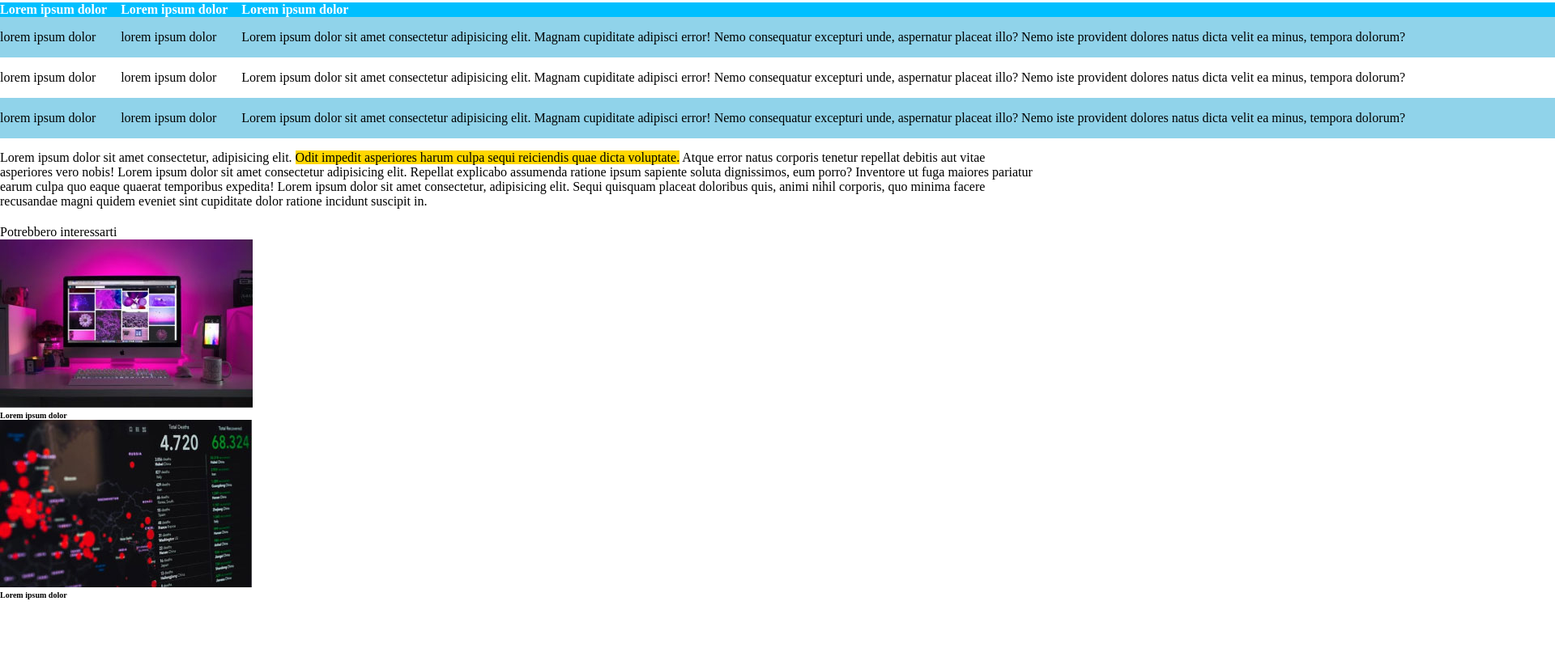
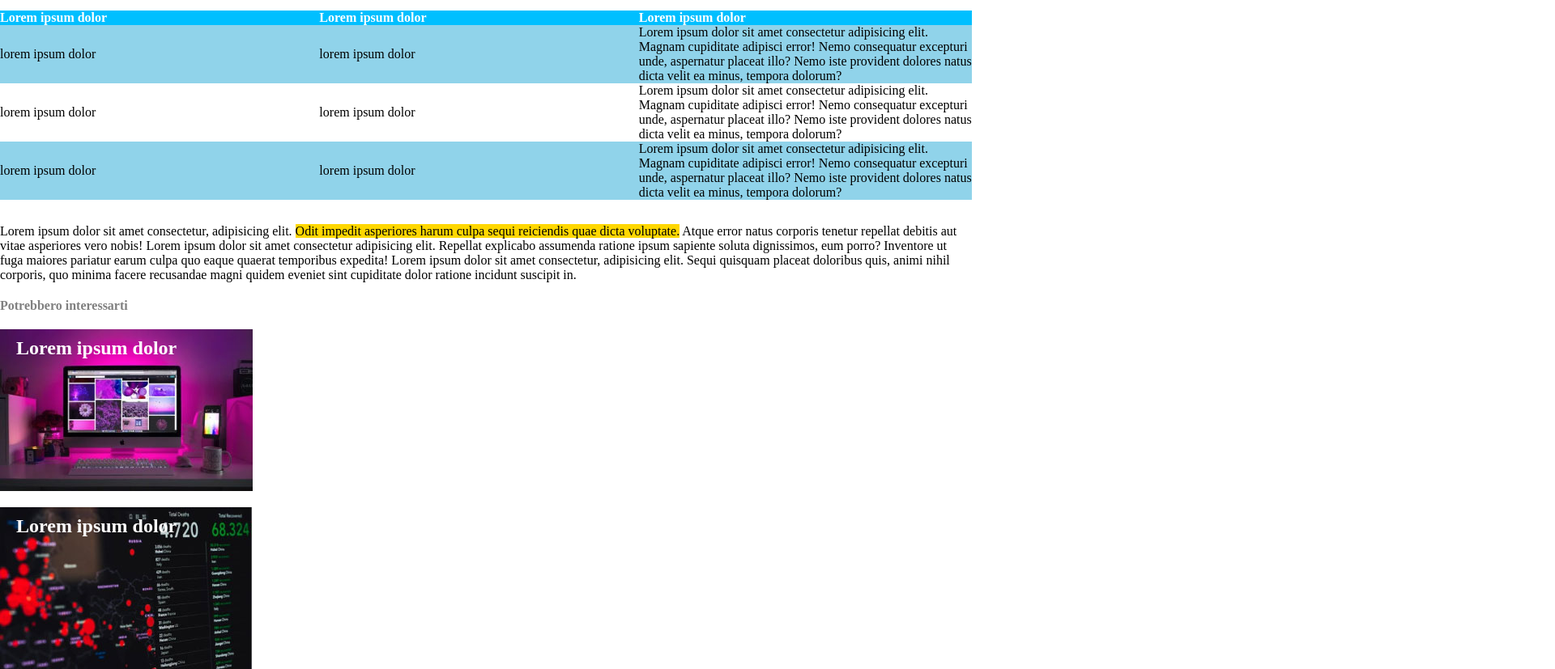
Before and after one commit to StefanoAntonelli93/html-css-booleaner, a plain HTML site: page index.html in a window 1280 px wide. Shown: the part 942-1769 px from the top of the page at 81% size, 1920 px wide, since content can reach past the window. Before the commit the page ends 1683 px from the top, so only its background shows below. Drawn offline with Linux system fonts and the light colour scheme.

Commit message:
[UPD) add footer and END EXERCISE

```diff
--- a/index.html
+++ b/index.html
@@ -19,8 +19,8 @@
         <main>
             <!-- titolo -->
             <h1 class="title">Internet deve essere al servizio del "bene pubblico" : il manifesto di Tim Bernes-Lee</h1>
-            <p class="subtitle">Scritto da <span class="blue">The Booleaner</span></p>
-            <p class="data">il 10/10/2020<p>
+            <p class="subtitle"><strong>Scritto da <span class="blue">The Booleaner</span></strong></p>
+            <p class="data"><strong>il 10/10/2020</strong><p>
             <!-- foto1-2 -->
             <img src="./img/tim-1.jpg" alt="tim1">
             <img src="./img/tim-2.jpg" alt="tim2">
@@ -67,11 +67,14 @@
         </main>
         <!-- footer -->
         <footer>
-            <p class="footer-text">Potrebbero interessarti</p>
-            <img src="./img/monitor.jpg" alt="monitor">
-            <h2 class="photo-text">Lorem ipsum dolor</h2>
-            <img src="./img/graph.jpg" alt="graph">
-            <h2 class="photo-text">Lorem ipsum dolor</h2>
+            <p class="footer-text"><strong>Potrebbero interessarti</strong></p>
+            <div class="monitor">
+                <h2>Lorem ipsum dolor</h2>
+            </div>
+            <div class="graph">
+                <h2>Lorem ipsum dolor</h2>
+            </div>
+
         </footer>
     </div>
 </body>
--- a/style.css
+++ b/style.css
@@ -3,13 +3,17 @@
     padding: 0;
     box-sizing: border-box;
 
+}
 
+body{
+    width: 1200px;
+    margin: o auto;
 }
 
 header {
     background-image:url(./img/pattern.png);
     height: 175px;
-    background-color: deepskyblue;
+    background-color: rgb(80, 174, 251);
 
 }
 
@@ -53,12 +57,12 @@ header {
 }
 .list{
     margin-left: 20px;
-    margin-bottom: 20px;
+    margin-bottom: 30px;
 }
 
 table {
     border-collapse: collapse;
-    width: 150%;
+    margin-bottom: 30px;
 
 }
 
@@ -68,13 +72,50 @@ thead {
     text-align: left;
 }
 
-.tab-white{
-    height: 50px;
+td {
+    width: 800px;
+}
+
+
+.tab-blue {
+    background-color: rgb(144, 211, 234);
 
 }
 
-.tab-blue {
-    background-color: rgb(144, 211, 234);
-    height: 50px;
+.footer-text {
+    color: grey;
+    margin-bottom: 10px;
+}
 
+.monitor h2 {
+    text-align: center
 }
+
+.monitor {
+    background-image: url(./img/monitor.jpg);
+    height: 200px;
+    background-repeat:  no-repeat;
+}
+
+.monitor h2 {
+    text-align: left;
+    color: white;
+    margin-left: 20px;
+    margin-top: 20px;
+    padding-top: 10px;
+}
+
+
+.graph {
+    background-image: url(./img/graph.jpg);
+    height: 200px;
+    background-repeat:  no-repeat;
+}
+
+.graph h2 {
+    text-align: left;
+    color: white;
+    margin-left: 20px;
+    margin-top: 20px;
+    padding-top: 10px;
+}
```
